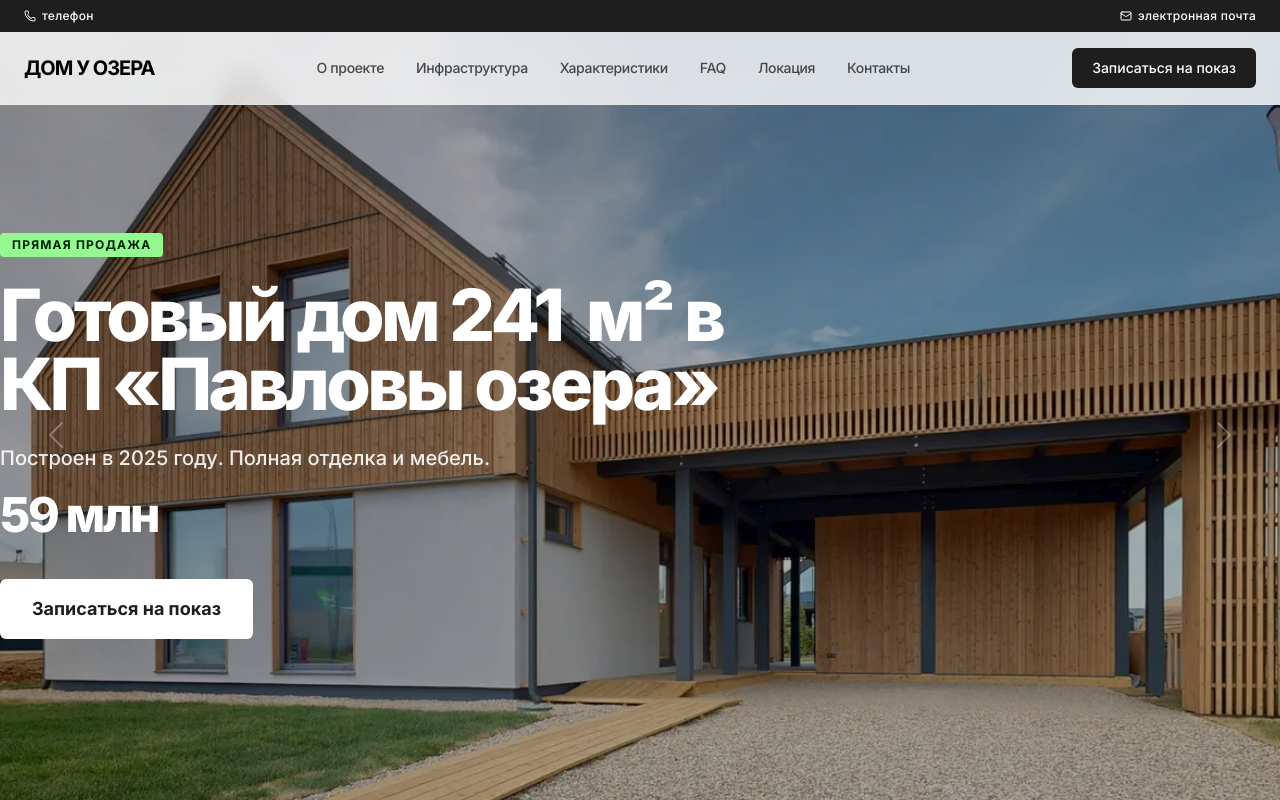
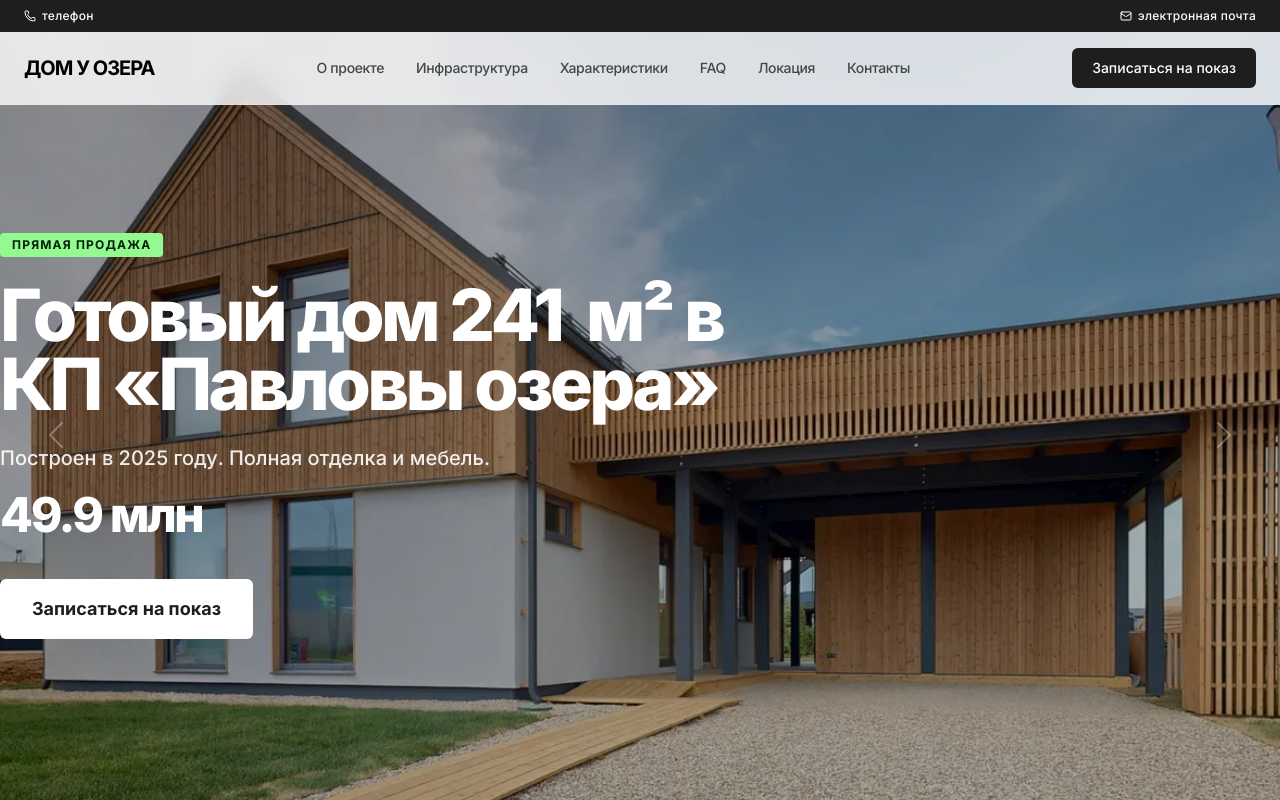
Before and after one commit to MarkWorkspace/lakeside-next, a Next.js app: page / in a window 1280 px wide. Shown: the top 800 px of the page. Built offline with nearby package versions, Linux system fonts and the light colour scheme; no server answers.

Commit message:
Update house price to 49.9M

```diff
--- a/app/layout.tsx
+++ b/app/layout.tsx
@@ -57,7 +57,7 @@ export default function RootLayout({
     numberOfRooms: 4,
     offers: {
       '@type': 'Offer',
-      price: '59000000',
+      price: '49900000',
       priceCurrency: 'RUB',
       availability: 'https://schema.org/InStock',
       url: '/',
--- a/app/page.tsx
+++ b/app/page.tsx
@@ -460,7 +460,7 @@ export default function App() {
                 Построен в 2025 году. Полная отделка и мебель.
               </p>
               <div className="text-4xl md:text-5xl font-extrabold text-white tracking-tighter mb-10">
-                59 млн
+                49.9 млн
               </div>
               <button
                 onClick={() => document.getElementById('contact-form')?.scrollIntoView({ behavior: 'smooth' })}
```
